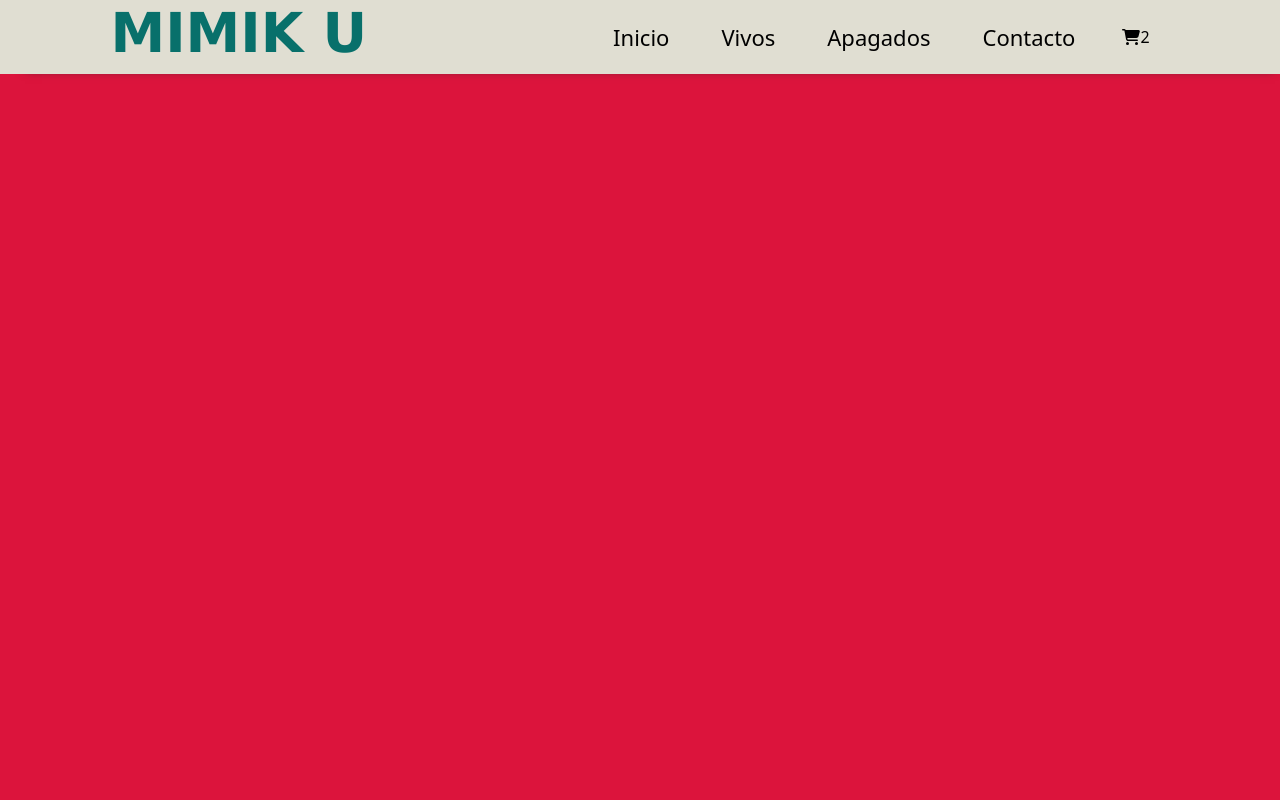
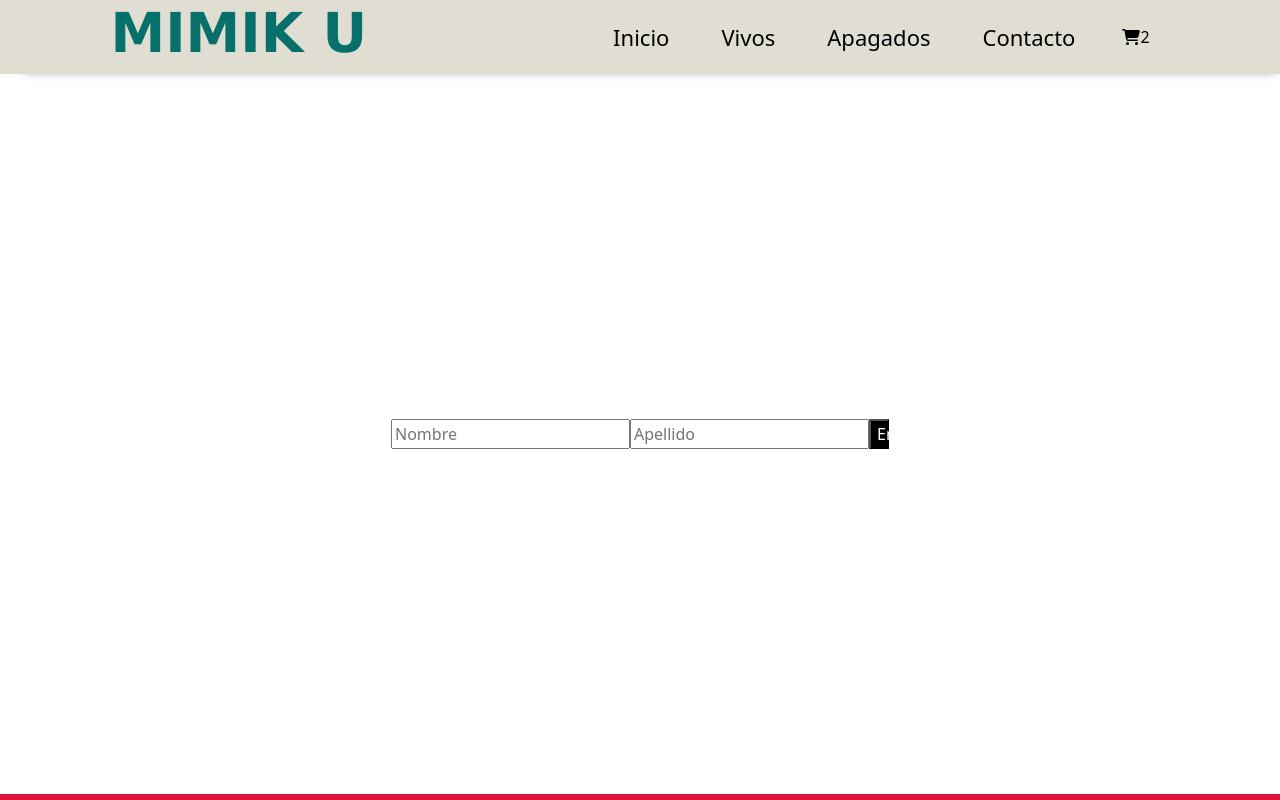
Before and after one commit to julianrodriguez2728/EcommerceJR.github.io, a React (Create React App) app: page /form in a window 1280 px wide. Built offline with nearby package versions, Linux system fonts and the light colour scheme.

Commit message:
agregando context

```diff
--- a/src/App.css
+++ b/src/App.css
@@ -155,7 +155,7 @@ p{
  display: grid;
   gap: 6rem;
   grid-auto-rows: 22rem;
-  grid-template-columns: repeat(auto-fill, minmax(30rem ,2fr));
+  grid-template-columns: repeat(auto-fill, minmax(25rem ,2fr));
 
 
 }
@@ -236,3 +236,15 @@ h4{
   font-family: 'Fredoka One', cursive;
   color: white;
 }
+.formulario{
+  min-height: 90vh;
+  display: flex;
+  justify-content: center;
+  align-items: center;
+}
+.add-btn-2{
+  background-color: rgb(88, 72, 88);
+  border: none;
+  width: 89px;
+  border-radius: 5px;
+}
--- a/src/App.js
+++ b/src/App.js
@@ -2,22 +2,30 @@ import './App.css';
 import NavBar from './components/header/NavBar';
 import ItemListContainer from './components/main/ItemListContainer';
 import ItemDetailContainer from './components/main/ItemDetailContainer';
+import Cart from './components/cart/Cart';
 import 'bootstrap/dist/css/bootstrap.min.css';
 import {BrowserRouter , Routes, Route}  from "react-router-dom";
-import Footer from './components/footer/Footer';
+import Form from './components/forms/Form';
+import Provider from './context/CartContext';
 
 function App() {
   return (
     <>
+    <Provider>
+
     <BrowserRouter>
         <NavBar/>
       <Routes>
         <Route path='/' element={<ItemListContainer />}/>
-        <Route path='/category/:categoryName' element={<ItemListContainer />}/>
+        <Route path='/category/:categoryName'
+              element={<ItemListContainer />}/>
         <Route path='/item/:id' element={<ItemDetailContainer />}/>
+        <Route path='/form' element={<Form/>}/>
+        <Route path='/cart' element={<Cart />}/>
       </Routes>
 
      </BrowserRouter>
+    </Provider>
     </>
   );
 }
--- /dev/null
+++ b/src/components/cart/Cart.js
@@ -0,0 +1,8 @@
+const Cart = ()=>{
+    return(
+        <div>
+            <p>Soy el cart</p>
+        </div>
+    )
+}
+export default Cart
--- /dev/null
+++ b/src/components/forms/Form.js
@@ -0,0 +1,29 @@
+import { useState } from "react";
+
+const Form =()=>{
+    const [name,  setName] = useState("");
+    const [LastName, setLastName] = useState("");
+
+
+    const handleSubmit = (e)=>{
+        e.preventDefault();
+        console.log( {name, LastName})
+    }
+
+    const handleChangeName = (e)=>{
+        setName(e.target.value);
+    }
+    const handleChangeLastName = (e)=>{
+        setLastName(e.target.value);
+    }
+    return(
+        <div className="formulario">
+            <form onSubmit={handleSubmit} action="">
+                <input type="text" name="nombre" placeholder="Nombre" onChange={handleChangeName}/>
+                <input type="text" name="apellido" placeholder="Apellido" onChange={handleChangeLastName}/>
+                <button>Enviar</button>
+            </form>
+        </div>
+    )
+}
+export default Form;
--- a/src/components/header/NavBar.js
+++ b/src/components/header/NavBar.js
@@ -17,7 +17,7 @@ function NavBar(){
             <li><NavLink to="/category/Vivos">Vivos</NavLink></li>
             <li><NavLink to="/category/Apagados">Apagados</NavLink></li>
             <li><NavLink to="/category/Contacto">Contacto</NavLink></li>
-            <NavLink to="/category/carrito">
+            <NavLink to="/cart">
         <CartWidget />
             </NavLink>
         </ul>
--- a/src/components/main/ItemCount.js
+++ b/src/components/main/ItemCount.js
@@ -1,9 +1,11 @@
 import React, {useState} from "react";
+import { Link } from "react-router-dom";
 
 
 const ItemCount = (props) =>{
 
     const [count, setCount] = useState(props.initial)
+
 
     const sumar = () =>{
         count < props.stock && setCount(count + 1)
@@ -12,8 +14,6 @@ const ItemCount = (props) =>{
     const restar = () =>{
         count > props.initial && setCount(count - 1)
     }
-    console.log(count)
-
     return(
         <div className="container-count">
             <div className="count-btn">
@@ -21,7 +21,7 @@ const ItemCount = (props) =>{
                 <p>{count}</p>
                 <button onClick={restar} className="boton" >-</button>
             </div>
-            <div className="add-btn-1">Agregar al carrito</div>
+            <button className="add-btn-2">Agregar al carrito</button >
         </div>
     )
 }
--- a/src/components/main/ItemDetail.js
+++ b/src/components/main/ItemDetail.js
@@ -1,6 +1,15 @@
+import { useContext, useState } from "react";
+import { Link } from "react-router-dom";
+import { CartContext } from "../../context/CartContext";
 import ItemCount from "./ItemCount";
 
 const ItemDetail = ({ item}) =>{
+    const [unidades, setUnidades] =useState(0);
+    const {addToCart}= useContext(CartContext);
+    const prueba = (numero)=>{
+        setUnidades(numero);
+        addToCart(item, numero);
+    }
     return(
         <>
         <div className="detail-container">
@@ -11,7 +20,12 @@ const ItemDetail = ({ item}) =>{
                 <h2 className="subtitulo">{item.title}</h2>
                 <h3 className="precios">${item.price}</h3>
                 <h4 className="categorias">{item.categoria}</h4>
-                <ItemCount  stock={10} initial={1}/>
+                {unidades === 0 ? (
+                <ItemCount prueba={prueba} stock={10} initial={1}/>
+
+                ):(
+                    <Link to='/cart'>IR AL CARRITO</Link>
+                )}
             </div>
             </article>
         </div>
--- a/src/components/main/ItemDetailContainer.js
+++ b/src/components/main/ItemDetailContainer.js
@@ -26,8 +26,6 @@ const ItemDetailContainer = ()=>{
         });
     }, [])
 
-    console.log(item);
-
     return(
         <div>
             <ItemDetail  item={item}/>
--- a/src/components/productos/productos.js
+++ b/src/components/productos/productos.js
@@ -34,7 +34,7 @@ export const products = [
         img:"https://i.pinimg.com/736x/a4/f4/aa/a4f4aafa46dc8a008712292a6719af40--colour-swatches-plum-purple.jpg"
     },
     {
-        id: 5,
+        id: 6,
         title: "biColors",
         price: 2500,
         categoria: "Apagados",
--- /dev/null
+++ b/src/context/CartContext.js
@@ -0,0 +1,18 @@
+import {createContext, useState} from "react";
+
+export const CartContext = createContext ();
+
+const Provider = ({children})=>{
+    const [cart, setCart] = useState([]);
+    const addToCart = (cantidad,  item)=>{
+        // setCart()
+        console.log(item , cantidad)
+    }
+
+    return(
+         <CartContext.Provider value={{ cart, addToCart }}>
+            {children}
+        </CartContext.Provider>
+    )
+}
+export default Provider;
```
